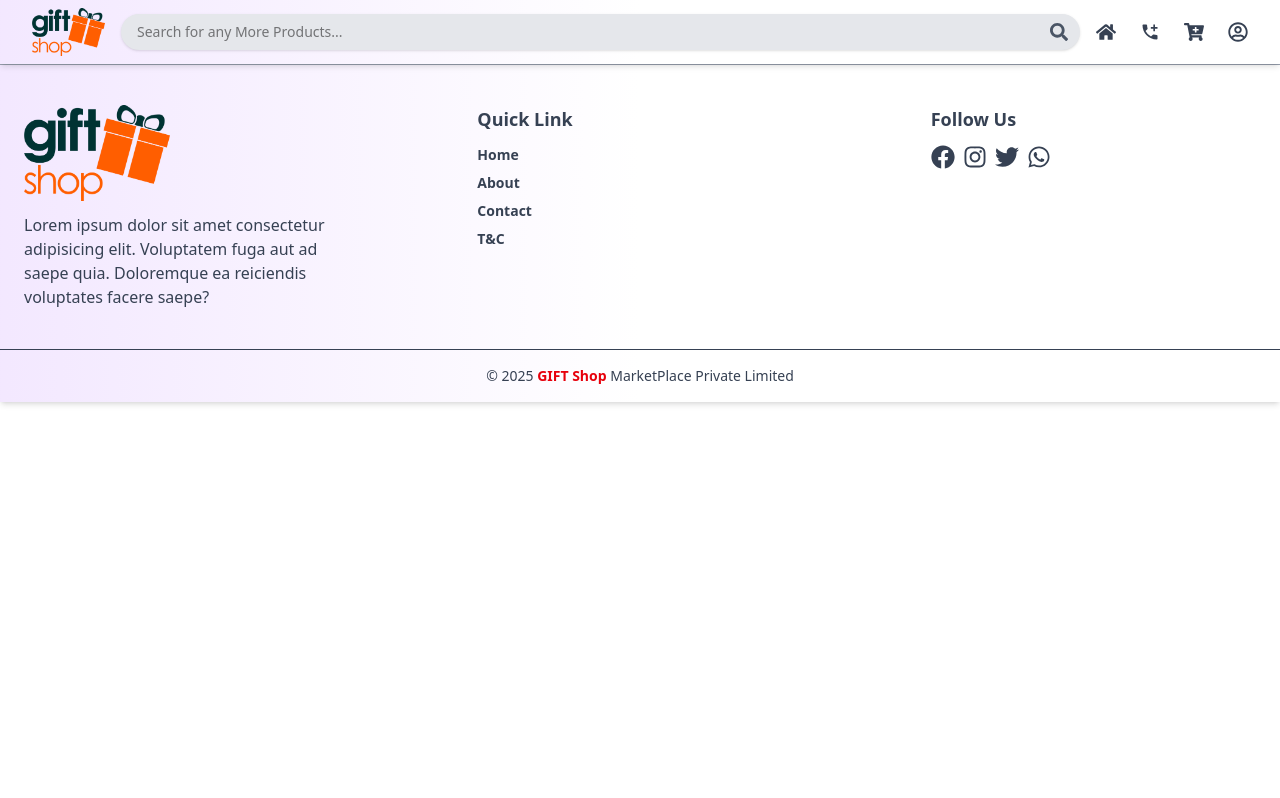
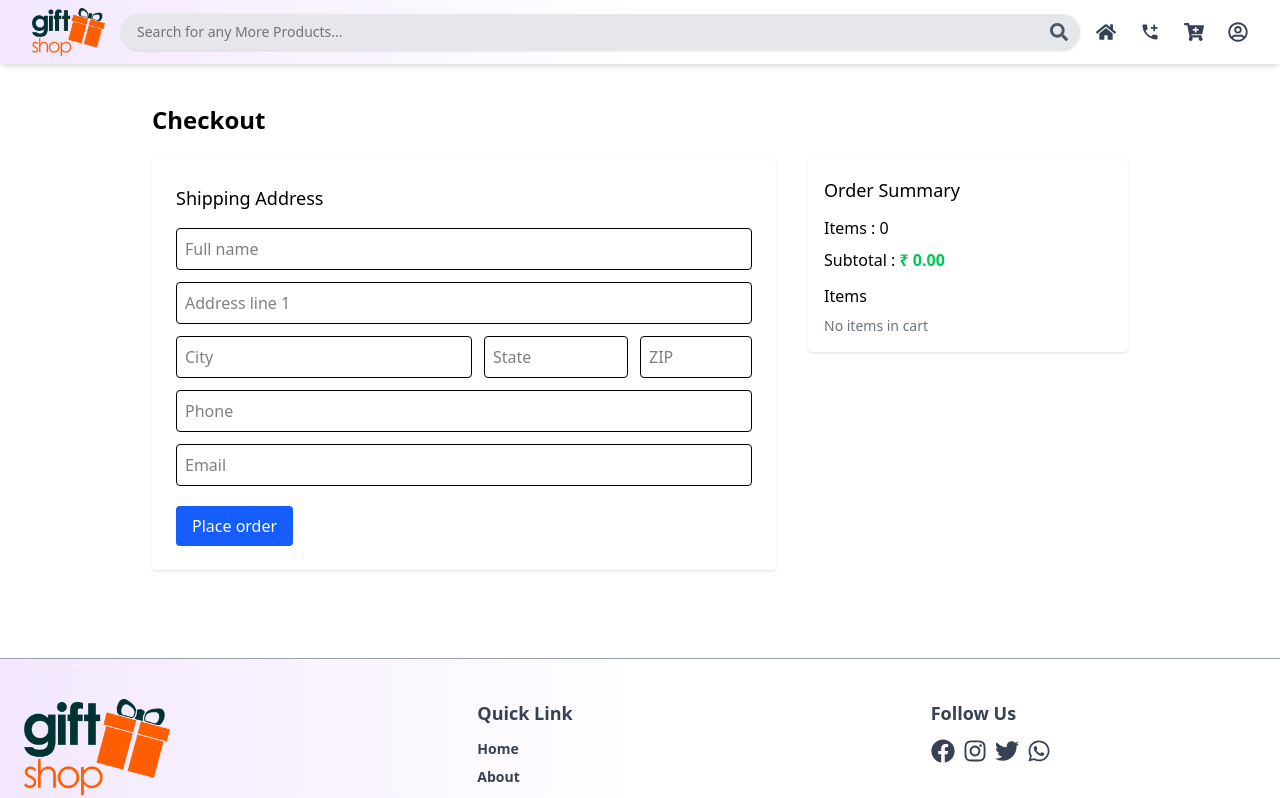
Before and after one commit to Arjun8400/shopping_Project, a React (Vite) app in the folder Fronten_Eccomer/: page /order in a window 1280 px wide. Shown: the top 798 px of the page. Built offline with nearby package versions, Linux system fonts and the light colour scheme.

Commit message:
check out completed

```diff
--- a/Fronten_Eccomer/src/App.jsx
+++ b/Fronten_Eccomer/src/App.jsx
@@ -14,6 +14,7 @@ import EditProducts from './admin/EditProducts'
 import AdminQuary from './admin/AdminQuary'
 import About from './pages/About'
 import QueryReply from './admin/QueryReply'
+import Order from './pages/Order'
 
 const App = () => {
   return (
@@ -27,6 +28,7 @@ const App = () => {
           <Route path='/reg' element={<Reg/>} />
           <Route path='/cart' element={<Cart/>} />
           <Route path='/about' element={<About/>}/>
+          <Route path='/order' element={<Order/>} />
 
           {/* Admin URL */}
           <Route path='/admin/dashboard' element={<AdminDashkbord/>}/>
--- a/Fronten_Eccomer/src/pages/Cart.jsx
+++ b/Fronten_Eccomer/src/pages/Cart.jsx
@@ -1,5 +1,5 @@
 import React, { useEffect, useState } from "react";
-import { useNavigate } from "react-router-dom";
+import { useNavigate, Link } from "react-router-dom";
 import { IoClose } from "react-icons/io5";
 import { FaPlus, FaMinus } from "react-icons/fa";
 import { MdDelete } from "react-icons/md";
@@ -12,7 +12,6 @@ import {
   IncrementQuantity,
   saveCart,
 } from "../features/Cart/cartSlice";
-import toast from "react-hot-toast";
 
 const Cart = () => {
   const navegate = useNavigate();
@@ -68,72 +67,7 @@ const Cart = () => {
     );
   }
 
-  // !Payment setup  1. Order create
-  function handlePayment() {
-    const amount = cartAllTotal.TotalPrice;
-    const currency = "INR";
-    const receipt = "receipt#1";
 
-    fetch("api/create-order", {
-      method: "POST",
-      headers: { "Content-Type": "application/json" },
-      body: JSON.stringify({
-        amount: amount,
-        currency: currency,
-        receipt: receipt,
-      }),
-    })
-      .then((res) => {
-        return res.json();
-      })
-      .then((order) => {
-        const options = {
-          key: "arjhkhkk", //! razorpay ke id pass
-          amount: order.amount,
-          currency: order.currency,
-          name: "Gift Shop",
-          discription: "tasting Mode ",
-          order_id: order.id,
-
-          haldler: function (response) {
-            const token = localStorage.getItem("token");
-            const userId = localStorage.getItem("user");
-
-            // !Varify payment
-            fetch("/api/varify", {
-              method: "POST",
-              headers: {
-                "Content-Type": "application/json",
-                Authorization: `Bearer ${token}`,
-              },
-              body: JSON.stringify({
-                razorpay_order_id: response.razorpay_order_id,
-                razorpay_payment_id: response.razorpay_payment_id,
-                razorpay_signature: response.razorpay_signature,
-                amount,
-                userId,
-              }),
-            }).then((res)=>{
-              return res.json()
-            }).then((result)=>{
-              if(result.ok){
-                toast.success(result.message)
-              }else{
-                toast.error(result.message)
-              }
-            });
-          },
-          prefill: {
-            name: "Arjun Prajapati",
-            email: "youji099@gmail.com",
-            contact: 8400090983,
-          },
-        };
-
-        const paymentObject = window.razorpay(options);
-        paymentObject.open();
-      });
-  }
 
   return (
     <div className="fixed inset-0 bg-black bg-opacity-85 backdrop-blur-sm flex justify-center items-center z-50 ">
@@ -212,12 +146,13 @@ const Cart = () => {
               ₹ {cartAllTotal.TotalPrice}
             </span>
           </p>
-          <button
-            onClick={handlePayment}
-            className="bg-purple-600 mt-4 w-full px-6 py-2 rounded text-white font-bold hover:bg-purple-900 cursor-pointer"
-          >
-            Checkout
-          </button>
+          <Link to="/order">
+            <button
+              className="bg-purple-600 mt-4 w-full px-6 py-2 rounded text-white font-bold hover:bg-purple-900 cursor-pointer"
+            >
+              Checkout
+            </button>
+          </Link>
         </div>
       </div>
     </div>
--- a/Fronten_Eccomer/src/pages/Order.jsx
+++ b/Fronten_Eccomer/src/pages/Order.jsx
@@ -1,166 +1,277 @@
-import React, { useEffect, useState } from 'react'
-import { useSelector, useDispatch } from 'react-redux'
-import { cartTotal } from '../features/Cart/cartSlice'
+import React, { useEffect, useState } from "react";
+import { useSelector, useDispatch } from "react-redux";
+import { cartTotal } from "../features/Cart/cartSlice";
+import {toast} from 'react-hot-toast'
 
 const Order = () => {
-  const dispatch = useDispatch()
-  const { cart, TotalPrice, TotalQuantity } = useSelector((state) => state.Cart)
+  const dispatch = useDispatch();
+  const { cart, TotalPrice, TotalQuantity } = useSelector(
+    (state) => state.Cart
+  );
+  const cartAllTotal = useSelector((state) => state.Cart);
 
   useEffect(() => {
     // ensure totals are up to date
-    dispatch(cartTotal())
-  }, [cart, dispatch])
+    dispatch(cartTotal());
+  }, [cart, dispatch]);
 
   const [address, setAddress] = useState({
-    fullName: '',
-    line1: '',
-    city: '',
-    state: '',
-    zip: '',
-    phone: '',
-    email: '',
-  })
+    fullName: "",
+    line1: "",
+    city: "",
+    state: "",
+    zip: "",
+    phone: "",
+    email: "",
+  });
 
-  const [payment, setPayment] = useState({ method: 'cod', cardNumber: '', expiry: '', cvv: '' })
-  const [errors, setErrors] = useState({})
-  const [success, setSuccess] = useState('')
+  const [errors, setErrors] = useState({});
 
   const handleAddressChange = (e) => {
-    setAddress({ ...address, [e.target.name]: e.target.value })
-  }
-
-  const handlePaymentChange = (e) => {
-    setPayment({ ...payment, [e.target.name]: e.target.value })
-  }
+    setAddress({ ...address, [e.target.name]: e.target.value });
+  };
 
   const validate = () => {
-    const err = {}
-    if (!address.fullName) err.fullName = 'Full name is required'
-    if (!address.line1) err.line1 = 'Address line is required'
-    if (!address.city) err.city = 'City is required'
-    if (!address.zip) err.zip = 'ZIP/postal code is required'
-    if (!address.phone) err.phone = 'Phone is required'
-    if (!address.email) err.email = 'Email is required'
+    const err = {};
+    if (!address.fullName) err.fullName = "Full name is required";
+    if (!address.line1) err.line1 = "Address line is required";
+    if (!address.city) err.city = "City is required";
+    if (!address.zip) err.zip = "ZIP/postal code is required";
+    if (!address.phone) err.phone = "Phone is required";
+    if (!address.email) err.email = "Email is required";
 
-    if (payment.method === 'card') {
-      if (!payment.cardNumber) err.cardNumber = 'Card number required'
-      if (!payment.expiry) err.expiry = 'Expiry required'
-      if (!payment.cvv) err.cvv = 'CVV required'
-    }
-
-    setErrors(err)
-    return Object.keys(err).length === 0
-  }
+    setErrors(err);
+    return Object.keys(err).length === 0;
+  };
 
   const handleSubmit = (e) => {
-    e.preventDefault()
-    setSuccess('')
-    if (!validate()) return
+    e.preventDefault();
+    if (!validate()) return;
+  };
 
-    // Mock submit - in real app you'd call backend endpoints
-    const orderPayload = {
-      address,
-      payment: { ...payment, method: payment.method },
-      items: cart,
-      total: TotalPrice,
-      quantity: TotalQuantity,
+
+  // !Payment setup  1. Order create
+    function handlePayment() {
+      const amount = cartAllTotal.TotalPrice;
+      const currency = "INR";
+      const receipt = "receipt#1";
+
+      fetch("api/create-order", {
+        method: "POST",
+        headers: { "Content-Type": "application/json" },
+        body: JSON.stringify({
+          amount: amount,
+          currency: currency,
+          receipt: receipt,
+        }),
+      })
+        .then((res) => {
+          return res.json();
+        })
+        .then((order) => {
+          const options = {
+            key: "rzp_test_RfS2tmb0XbYzyW", //! razorpay ke id pass
+            amount: order.amount,
+            currency: order.currency,
+            name: "Gift Shop",
+            discription: "tasting Mode ",
+            order_id: order.id,
+
+            haldler: function (response) {
+              const token = localStorage.getItem("token");
+              const userId = localStorage.getItem("user");
+
+              // !Varify payment
+              fetch("/api/varify", {
+                method: "POST",
+                headers: {
+                  "Content-Type": "application/json",
+                  Authorization: `Bearer ${token}`,
+                },
+                body: JSON.stringify({
+                  razorpay_order_id: response.razorpay_order_id,
+                  razorpay_payment_id: response.razorpay_payment_id,
+                  razorpay_signature: response.razorpay_signature,
+                  amount,
+                  userId,
+                }),
+              })
+                .then((res) => {
+                  return res.json();
+                })
+                .then((result) => {
+                  if (result.ok) {
+                    toast.success(result.message);
+                  } else {
+                    toast.error(result.message);
                   }
+                });
+            },
+            prefill: {
+              name: "Arjun Prajapati",
+              email: "youji099@gmail.com",
+              contact: 8400090983,
+            },
+          };
 
-    console.log('Submitting order:', orderPayload)
-    setSuccess('Order placed successfully!')
+          const paymentObject = new window.Razorpay(options);
+          paymentObject.open();
+        });
     }
 
   return (
-    <div style={{ padding: 20, maxWidth: 1000, margin: '0 auto' }}>
-      <h2>Checkout</h2>
-      <div style={{ display: 'flex', gap: 24, alignItems: 'flex-start' }}>
-        <form onSubmit={handleSubmit} style={{ flex: 1 }}>
-          <h3>Shipping Address</h3>
-          <div style={{ marginBottom: 8 }}>
-            <input name="fullName" placeholder="Full name" value={address.fullName} onChange={handleAddressChange} style={{ width: '100%', padding: 8 }} />
-            {errors.fullName && <div style={{ color: 'red' }}>{errors.fullName}</div>}
+    <div className="max-w-5xl mx-auto p-6 mt-20">
+      <h2 className="text-2xl font-semibold mb-6">Checkout</h2>
+
+      <div className="md:flex md:items-start md:gap-8">
+        <form
+          onSubmit={handleSubmit}
+          className="flex-1 bg-white p-6 rounded shadow"
+        >
+          <h3 className="text-lg font-medium mb-4">Shipping Address</h3>
+
+          <div className="mb-3">
+            <input
+              name="fullName"
+              placeholder="Full name"
+              value={address.fullName}
+              onChange={handleAddressChange}
+              className="w-full p-2 border rounded"
+            />
+            {errors.fullName && (
+              <div className="text-red-600 text-sm mt-1">{errors.fullName}</div>
+            )}
           </div>
 
-          <div style={{ marginBottom: 8 }}>
-            <input name="line1" placeholder="Address line 1" value={address.line1} onChange={handleAddressChange} style={{ width: '100%', padding: 8 }} />
-            {errors.line1 && <div style={{ color: 'red' }}>{errors.line1}</div>}
+          <div className="mb-3">
+            <input
+              name="line1"
+              placeholder="Address line 1"
+              value={address.line1}
+              onChange={handleAddressChange}
+              className="w-full p-2 border rounded"
+            />
+            {errors.line1 && (
+              <div className="text-red-600 text-sm mt-1">{errors.line1}</div>
+            )}
           </div>
 
-          <div style={{ display: 'flex', gap: 8, marginBottom: 8 }}>
-            <input name="city" placeholder="City" value={address.city} onChange={handleAddressChange} style={{ flex: 1, padding: 8 }} />
-            <input name="state" placeholder="State" value={address.state} onChange={handleAddressChange} style={{ width: 140, padding: 8 }} />
-            <input name="zip" placeholder="ZIP" value={address.zip} onChange={handleAddressChange} style={{ width: 120, padding: 8 }} />
+          <div className="flex  gap-3 mb-3">
+            <input
+              name="city"
+              placeholder="City"
+              value={address.city}
+              onChange={handleAddressChange}
+              className="flex-1 p-2 border rounded"
+            />
+            <input
+              name="state"
+              placeholder="State"
+              value={address.state}
+              onChange={handleAddressChange}
+              className="w-36 p-2 border rounded"
+            />
+            <input
+              name="zip"
+              placeholder="ZIP"
+              value={address.zip}
+              onChange={handleAddressChange}
+              className="w-28 p-2 border rounded"
+            />
           </div>
-          {errors.city && <div style={{ color: 'red' }}>{errors.city}</div>}
-          {errors.zip && <div style={{ color: 'red' }}>{errors.zip}</div>}
-
-          <div style={{ marginBottom: 8 }}>
-            <input name="phone" placeholder="Phone" value={address.phone} onChange={handleAddressChange} style={{ width: '100%', padding: 8 }} />
-            {errors.phone && <div style={{ color: 'red' }}>{errors.phone}</div>}
-          </div>
-
-          <div style={{ marginBottom: 16 }}>
-            <input name="email" placeholder="Email" value={address.email} onChange={handleAddressChange} style={{ width: '100%', padding: 8 }} />
-            {errors.email && <div style={{ color: 'red' }}>{errors.email}</div>}
-          </div>
-
-          <h3>Payment</h3>
-          <div style={{ marginBottom: 8 }}>
-            <label style={{ marginRight: 12 }}>
-              <input type="radio" name="method" value="cod" checked={payment.method === 'cod'} onChange={() => setPayment({ ...payment, method: 'cod' })} /> COD
-            </label>
-            <label>
-              <input type="radio" name="method" value="card" checked={payment.method === 'card'} onChange={() => setPayment({ ...payment, method: 'card' })} /> Card
-            </label>
-          </div>
-
-          {payment.method === 'card' && (
-            <div style={{ marginBottom: 12 }}>
-              <div style={{ marginBottom: 8 }}>
-                <input name="cardNumber" placeholder="Card number" value={payment.cardNumber} onChange={handlePaymentChange} style={{ width: '100%', padding: 8 }} />
-                {errors.cardNumber && <div style={{ color: 'red' }}>{errors.cardNumber}</div>}
-              </div>
-              <div style={{ display: 'flex', gap: 8 }}>
-                <input name="expiry" placeholder="MM/YY" value={payment.expiry} onChange={handlePaymentChange} style={{ flex: 1, padding: 8 }} />
-                <input name="cvv" placeholder="CVV" value={payment.cvv} onChange={handlePaymentChange} style={{ width: 120, padding: 8 }} />
-              </div>
-              {errors.expiry && <div style={{ color: 'red' }}>{errors.expiry}</div>}
-              {errors.cvv && <div style={{ color: 'red' }}>{errors.cvv}</div>}
+          {(errors.city || errors.zip) && (
+            <div className="text-red-600 text-sm mb-2">
+              {errors.city || errors.zip}
             </div>
           )}
 
-          <button type="submit" style={{ padding: '10px 16px' }}>Place order</button>
+          <div className="mb-3">
+            <input
+              name="phone"
+              placeholder="Phone"
+              value={address.phone}
+              onChange={handleAddressChange}
+              className="w-full p-2 border rounded"
+            />
+            {errors.phone && (
+              <div className="text-red-600 text-sm mt-1">{errors.phone}</div>
+            )}
+          </div>
 
-          {success && <div style={{ marginTop: 12, color: 'green' }}>{success}</div>}
+          <div className="mb-5">
+            <input
+              name="email"
+              placeholder="Email"
+              value={address.email}
+              onChange={handleAddressChange}
+              className="w-full p-2 border rounded"
+            />
+            {errors.email && (
+              <div className="text-red-600 text-sm mt-1">{errors.email}</div>
+            )}
+          </div>
+
+          <button
+            type="submit"
+            onClick={handlePayment}
+            className="bg-blue-600 text-white px-4 py-2 rounded hover:bg-blue-700"
+          >
+            Place order
+          </button>
         </form>
 
-        <aside style={{ width: 360, border: '1px solid #ddd', padding: 16, borderRadius: 6 }}>
-          <h3>Order Summary</h3>
-          <div style={{ marginBottom: 8 }}><strong>Items:</strong> {TotalQuantity}</div>
-          <div style={{ marginBottom: 8 }}><strong>Subtotal:</strong> ${Number(TotalPrice).toFixed(2)}</div>
+        <aside className="w-full md:w-80 mt-6 md:mt-0">
+          <div className="bg-white p-4 rounded shadow">
+            <h3 className="text-lg font-medium mb-3">Order Summary</h3>
+            <div className="mb-2">
+              <span className="font-medium">Items :</span>{" "}
+              <span>{TotalQuantity}</span>
+            </div>
+            <div className="mb-3">
+              <span className="font-medium ">Subtotal :</span>{" "}
+              <span className="text-green-500 font-semibold">
+                {" "}
+                ₹ {Number(TotalPrice).toFixed(2)}
+              </span>
+            </div>
 
-          <div style={{ marginTop: 12 }}>
-            <h4>Items</h4>
-            <div style={{ maxHeight: 240, overflow: 'auto' }}>
+            <div>
+              <h4 className="font-medium mb-2">Items</h4>
+              <div className="max-h-60 overflow-auto space-y-3">
                 {cart && cart.length ? (
                   cart.map((it) => (
-                  <div key={it._id} style={{ display: 'flex', justifyContent: 'space-between', padding: '6px 0', borderBottom: '1px solid #f0f0f0' }}>
+                    <div
+                      key={it._id}
+                      className="flex justify-between items-start border-b pb-2"
+                    >
                       <div>
-                      <div style={{ fontSize: 14 }}>{it.productName || it.name || 'Product'}</div>
-                      <div style={{ fontSize: 12, color: '#666' }}>Qty: {it.qunatity || it.quantity || 1}</div>
+                        <div className="text-sm font-medium">
+                          {it.productName || it.name || "Product"}
                         </div>
-                    <div>${(parseFloat(it.productPrice || it.price || 0) * (it.qunatity || it.quantity || 1)).toFixed(2)}</div>
+                        <div className="text-xs text-gray-500">
+                          Qty: {it.qunatity || it.quantity || 1}
+                        </div>
+                      </div>
+                      <div className="text-sm">
+                        {" "}
+                        ₹{" "}
+                        {(
+                          parseFloat(it.productPrice || it.price || 0) *
+                          (it.qunatity || it.quantity || 1)
+                        ).toFixed(2)}
+                      </div>
                     </div>
                   ))
                 ) : (
-                <div>No items in cart</div>
+                  <div className="text-sm text-gray-500">No items in cart</div>
                 )}
+              </div>
             </div>
           </div>
         </aside>
       </div>
     </div>
-  )
-}
+  );
+};
 
-export default Order
+export default Order;
```
Also changed, not shown: 2 other files (tests, documents, lock files or other folders). Lines whose indentation alone changed are shown as unchanged.
